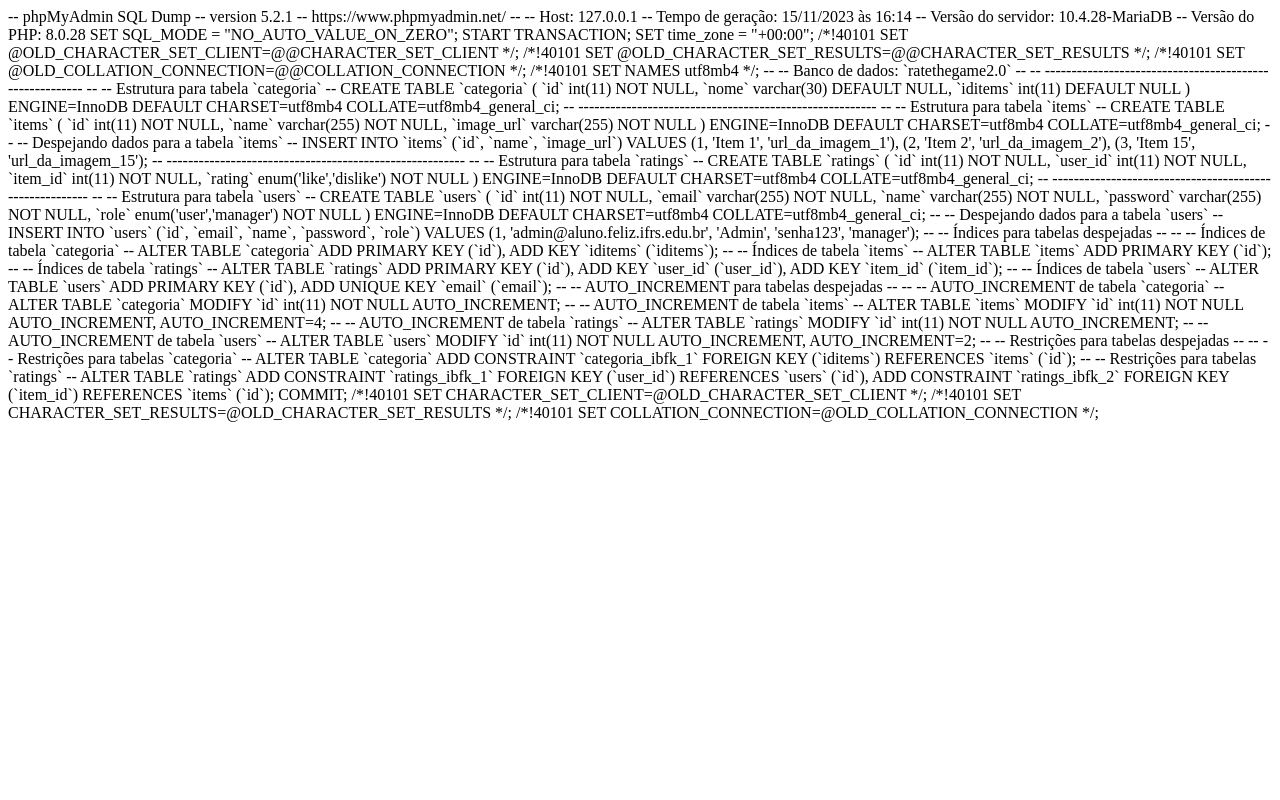
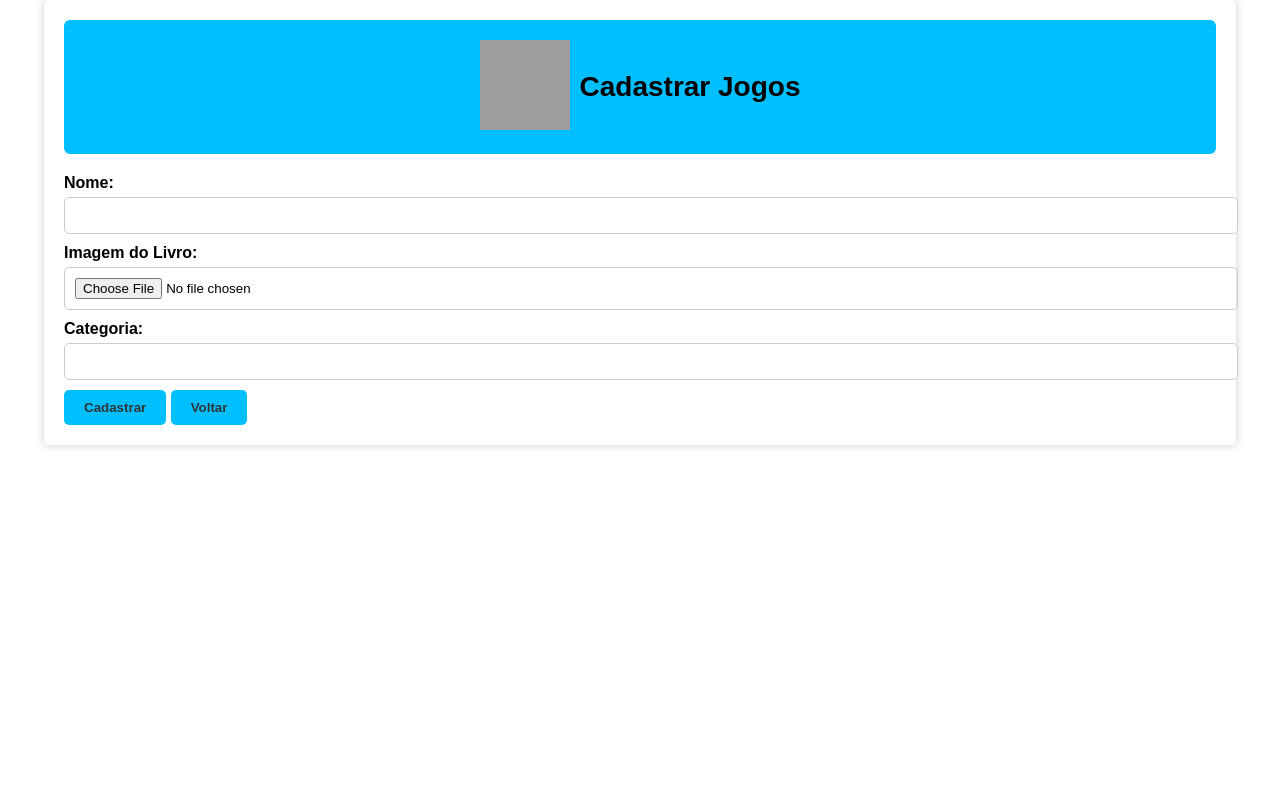
Before and after one commit to vinihf/ProjetoWeb_3T_2023, a PHP site: page /cadastrar_jogo.php in a window 1280 px wide. Run offline with PHP 8.4, Linux system fonts and the light colour scheme; grey boxes are pictures that could not be loaded.

Commit message:
Update cadastrar_jogo.php

```diff
--- a/cadastrar_jogo.php
+++ b/cadastrar_jogo.php
@@ -1,171 +1,154 @@
--- phpMyAdmin SQL Dump
--- version 5.2.1
--- https://www.phpmyadmin.net/
---
--- Host: 127.0.0.1
--- Tempo de geração: 15/11/2023 às 16:14
--- Versão do servidor: 10.4.28-MariaDB
--- Versão do PHP: 8.0.28
+<?php
+require_once("db/database.php");
 
-SET SQL_MODE = "NO_AUTO_VALUE_ON_ZERO";
-START TRANSACTION;
-SET time_zone = "+00:00";
+if ($_SERVER["REQUEST_METHOD"] == "POST") {
+    $nome = $_POST['name'];
+    $categoria = $_POST['categoria'];
 
+    $sql_verificacao = "SELECT * FROM items WHERE name = '$nome'";
+    $resultado_verificacao = $conn->query($sql_verificacao);
 
-/*!40101 SET @OLD_CHARACTER_SET_CLIENT=@@CHARACTER_SET_CLIENT */;
-/*!40101 SET @OLD_CHARACTER_SET_RESULTS=@@CHARACTER_SET_RESULTS */;
-/*!40101 SET @OLD_COLLATION_CONNECTION=@@COLLATION_CONNECTION */;
-/*!40101 SET NAMES utf8mb4 */;
+    if ($resultado_verificacao->num_rows > 0) {
+        echo '<script>alert("Jogo já registrado!");</script>';
+    } else {
+        $uploadDir = "uploads/";
+        $nomeArquivo = uniqid() . "_" . $_FILES["imagem"]["name"];
+        $caminhoArquivo = $uploadDir . $nomeArquivo;
 
---
--- Banco de dados: `ratethegame2.0`
---
+        if (move_uploaded_file($_FILES["imagem"]["tmp_name"], $caminhoArquivo)) {
+            // Inserção na tabela 'items'
+            $sql_inserir_item = "INSERT INTO items (name, image_url) VALUES ('$nome', '$caminhoArquivo')";
+            $resultado_inserir_item = $conn->query($sql_inserir_item);
 
--- --------------------------------------------------------
+            if ($resultado_inserir_item) {
+                $idItemInserido = $conn->insert_id;
 
---
--- Estrutura para tabela `categoria`
---
+                // Inserção na tabela 'categoria'
+                $sql_inserir_categoria = "INSERT INTO categoria (nome, iditems) VALUES ('$categoria', '$idItemInserido')";
+                $resultado_inserir_categoria = $conn->query($sql_inserir_categoria);
 
-CREATE TABLE `categoria` (
-  `id` int(11) NOT NULL,
-  `nome` varchar(30) DEFAULT NULL,
-  `iditems` int(11) DEFAULT NULL
-) ENGINE=InnoDB DEFAULT CHARSET=utf8mb4 COLLATE=utf8mb4_general_ci;
+                if ($resultado_inserir_categoria) {
+                    header("location: index.php");
+                } else {
+                    echo "Erro ao cadastrar categoria: " . $conn->error;
+                }
+            } else {
+                echo "Erro ao cadastrar Jogo: " . $conn->error;
+            }
+        }
+    }
+}
+?>
 
--- --------------------------------------------------------
+<!DOCTYPE html>
+<html lang="en">
+<head>
+    <meta charset="UTF-8">
+    <meta name="viewport" content="width=device-width, initial-scale=1.0">
+    <title>Rate the Game - Registrar Jogo</title>
+    <link rel="icon" href="https://upload.wikimedia.org/wikipedia/commons/thumb/9/94/Video-Game-Controller-Icon-D-Edit.svg/1200px-Video-Game-Controller-Icon-D-Edit.svg.png" type="image/x-icon">
 
---
--- Estrutura para tabela `items`
---
+</head>
+<body>
+    <form method="post" action="" enctype="multipart/form-data">
+        <header>
+            <div class="top">
+                <a href="index.php"><img src="https://upload.wikimedia.org/wikipedia/commons/thumb/9/94/Video-Game-Controller-Icon-D-Edit.svg/1200px-Video-Game-Controller-Icon-D-Edit.svg.png" alt="" width="90" height="90"></a>
+                <h1>Cadastrar Jogos</h1>
+            </div>
+        </header>
+        <label for="titulo">Nome:</label>
+        <input type="text" name="name" required><br>
+        <label for="imagem">Imagem do Livro:</label>
+        <input type="file" name="imagem" accept="image/*" required><br>
 
-CREATE TABLE `items` (
-  `id` int(11) NOT NULL,
-  `name` varchar(255) NOT NULL,
-  `image_url` varchar(255) NOT NULL
-) ENGINE=InnoDB DEFAULT CHARSET=utf8mb4 COLLATE=utf8mb4_general_ci;
+        <label for="categoria">Categoria:</label>
+        <input type="text" name="categoria" required><br>
+        <input type="submit" value="Cadastrar">
 
---
--- Despejando dados para a tabela `items`
---
+        <a href="index.php"><input type="button" value="Voltar" name="voltar"></a>
+    </form>
+</body>
+</html>
+<style>
+    body {
+    font-family: Arial, sans-serif;
+    margin: 0;
+    padding: 0;
+}
 
-INSERT INTO `items` (`id`, `name`, `image_url`) VALUES
-(1, 'Item 1', 'url_da_imagem_1'),
-(2, 'Item 2', 'url_da_imagem_2'),
-(3, 'Item 15', 'url_da_imagem_15');
+.top{
+    background-color:deepskyblue;
+    color: black;
+    text-align: center;
+    padding: 20px 0;
+    border-radius: 6px;
+}
 
--- --------------------------------------------------------
+.top {
+    display: flex;
+    align-items: center;
+    justify-content: center;
+    margin-bottom: 20px;
+}
 
---
--- Estrutura para tabela `ratings`
---
+.top a img {
+    margin-right: 10px;
+}
 
-CREATE TABLE `ratings` (
-  `id` int(11) NOT NULL,
-  `user_id` int(11) NOT NULL,
-  `item_id` int(11) NOT NULL,
-  `rating` enum('like','dislike') NOT NULL
-) ENGINE=InnoDB DEFAULT CHARSET=utf8mb4 COLLATE=utf8mb4_general_ci;
+h1 {
+    font-size: 24px;
+    margin: 0;
+}
 
--- --------------------------------------------------------
+form {
+    max-width: 90%;
+    margin: 0 auto;
+    padding: 20px;
+    background-color: #fff;
+    box-shadow: 0 0 10px rgba(0, 0, 0, 0.2);
+    border-radius: 5px;
+}
 
---
--- Estrutura para tabela `users`
---
+label {
+    display: block;
+    margin-bottom: 5px;
+    font-weight: bold;
+}
 
-CREATE TABLE `users` (
-  `id` int(11) NOT NULL,
-  `email` varchar(255) NOT NULL,
-  `name` varchar(255) NOT NULL,
-  `password` varchar(255) NOT NULL,
-  `role` enum('user','manager') NOT NULL
-) ENGINE=InnoDB DEFAULT CHARSET=utf8mb4 COLLATE=utf8mb4_general_ci;
+input[type="text"],
+input[type="file"] {
+    width: 100%;
+    padding: 10px;
+    margin-bottom: 10px;
+    border: 1px solid #ccc;
+    border-radius: 5px;
+}
 
---
--- Despejando dados para a tabela `users`
---
+input[type="submit"],
+input[type="button"] {
+    background-color: deepskyblue;
+    color: #333;
+    padding: 10px 20px;
+    border: none;
+    cursor: pointer;
+    border-radius: 5px;
+    font-weight: bold;
+}
 
-INSERT INTO `users` (`id`, `email`, `name`, `password`, `role`) VALUES
-(1, 'admin@aluno.feliz.ifrs.edu.br', 'Admin', 'senha123', 'manager');
+input[type="submit"]:hover,
+input[type="button"]:hover {
+    background-color: deepskyblue;
+}
 
---
--- Índices para tabelas despejadas
---
+@media (min-width: 768px) {
+    h1 {
+        font-size: 28px;
+    }
 
---
--- Índices de tabela `categoria`
---
-ALTER TABLE `categoria`
-  ADD PRIMARY KEY (`id`),
-  ADD KEY `iditems` (`iditems`);
+    form {
+        min-width: 600px;
+    }
+}
 
---
--- Índices de tabela `items`
---
-ALTER TABLE `items`
-  ADD PRIMARY KEY (`id`);
-
---
--- Índices de tabela `ratings`
---
-ALTER TABLE `ratings`
-  ADD PRIMARY KEY (`id`),
-  ADD KEY `user_id` (`user_id`),
-  ADD KEY `item_id` (`item_id`);
-
---
--- Índices de tabela `users`
---
-ALTER TABLE `users`
-  ADD PRIMARY KEY (`id`),
-  ADD UNIQUE KEY `email` (`email`);
-
---
--- AUTO_INCREMENT para tabelas despejadas
---
-
---
--- AUTO_INCREMENT de tabela `categoria`
---
-ALTER TABLE `categoria`
-  MODIFY `id` int(11) NOT NULL AUTO_INCREMENT;
-
---
--- AUTO_INCREMENT de tabela `items`
---
-ALTER TABLE `items`
-  MODIFY `id` int(11) NOT NULL AUTO_INCREMENT, AUTO_INCREMENT=4;
-
---
--- AUTO_INCREMENT de tabela `ratings`
---
-ALTER TABLE `ratings`
-  MODIFY `id` int(11) NOT NULL AUTO_INCREMENT;
-
---
--- AUTO_INCREMENT de tabela `users`
---
-ALTER TABLE `users`
-  MODIFY `id` int(11) NOT NULL AUTO_INCREMENT, AUTO_INCREMENT=2;
-
---
--- Restrições para tabelas despejadas
---
-
---
--- Restrições para tabelas `categoria`
---
-ALTER TABLE `categoria`
-  ADD CONSTRAINT `categoria_ibfk_1` FOREIGN KEY (`iditems`) REFERENCES `items` (`id`);
-
---
--- Restrições para tabelas `ratings`
---
-ALTER TABLE `ratings`
-  ADD CONSTRAINT `ratings_ibfk_1` FOREIGN KEY (`user_id`) REFERENCES `users` (`id`),
-  ADD CONSTRAINT `ratings_ibfk_2` FOREIGN KEY (`item_id`) REFERENCES `items` (`id`);
-COMMIT;
-
-/*!40101 SET CHARACTER_SET_CLIENT=@OLD_CHARACTER_SET_CLIENT */;
-/*!40101 SET CHARACTER_SET_RESULTS=@OLD_CHARACTER_SET_RESULTS */;
-/*!40101 SET COLLATION_CONNECTION=@OLD_COLLATION_CONNECTION */;
+</style>
```
